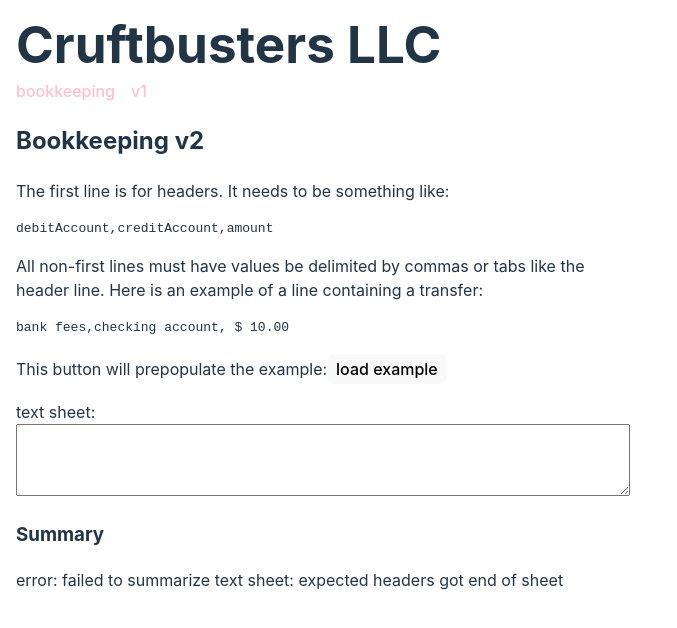
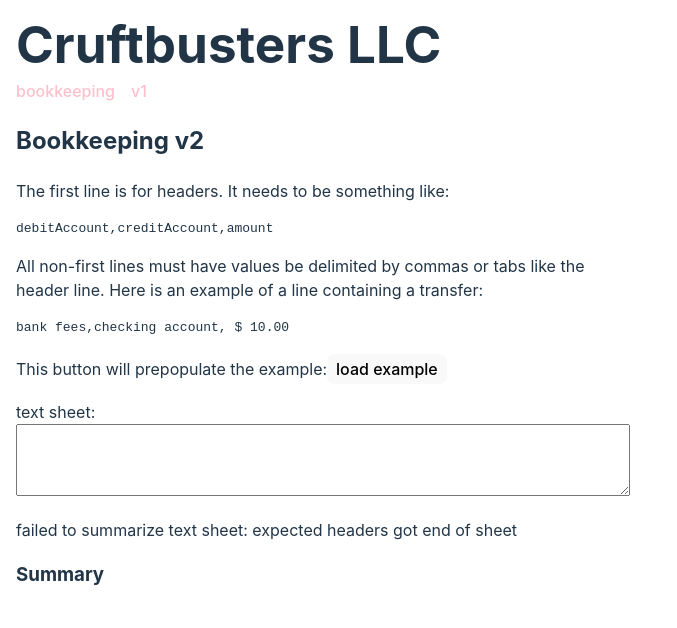
Before and after one commit to cruftbusters/devpod, a React (Vite) app in the folder apps/home/: page /bookkeeping in a window 1280 px wide. Shown: the top 628 px of the page, without its empty margins (0-677 px from the left). Built offline with nearby package versions, Linux system fonts and the light colour scheme.

Commit message:
extract useStatus

```diff
--- a/apps/home/src/BookkeepingV2.tsx
+++ b/apps/home/src/BookkeepingV2.tsx
@@ -6,11 +6,12 @@ import { TextSheet } from './TextSheet'
 import { formatAmount } from './formatAmount'
 import { AccountBalances, accrueBalance } from './Balance'
 import { VerticalTrack } from './VerticalTrack'
+import { useStatus } from './useStatus'
 
 export function BookkeepingV2() {
+  const [text, setText] = useState('')
+  const status = useStatus()
   const [balance, setBalance] = useState<AccountBalances>(new Map())
-  const [error, setError] = useState<string>()
-  const [text, setText] = useState('')
 
   useEffect(() => {
     try {
@@ -31,14 +32,9 @@ export function BookkeepingV2() {
       }
 
       setBalance(balance)
-      setError('')
+      status.info('successfully summarized text sheet')
     } catch (cause) {
-      let message = 'failed to summarize text sheet'
-      if (cause instanceof Error) {
-        message += ': ' + cause.message
-      }
-      console.error(message, cause)
-      setError(message)
+      status.error('failed to summarize text sheet', cause)
     }
   }, [text])
 
@@ -82,11 +78,11 @@ export function BookkeepingV2() {
             />
           </div>
         </label>
+        {status.message && <p>{status.message}</p>}
       </MarginAround>
       <MarginAround>
         <h3>Summary</h3>
         <BalanceView balance={balance} />
-        {error && <div>{`error: ${error}`}</div>}
       </MarginAround>
     </VerticalTrack>
   )
--- /dev/null
+++ b/apps/home/src/useStatus.tsx
@@ -0,0 +1,16 @@
+import { useState } from 'react'
+
+export function useStatus() {
+  const [message, setMessage] = useState<string>()
+  return {
+    error: (message: string, cause: unknown) => {
+      console.error(message, cause)
+      if (cause instanceof Error) {
+        message += ': ' + cause.message
+      }
+      setMessage(message)
+    },
+    info: (message: string) => setMessage(message),
+    message,
+  }
+}
```
